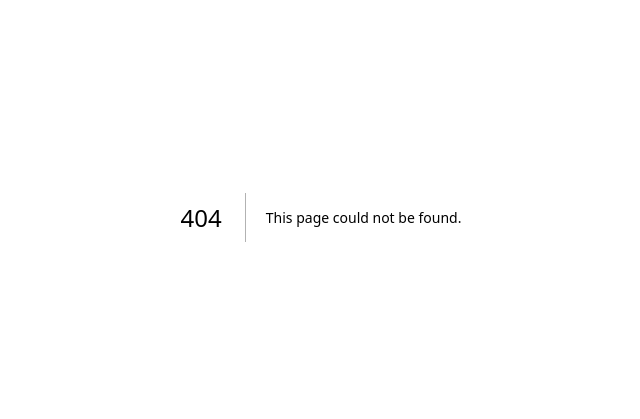
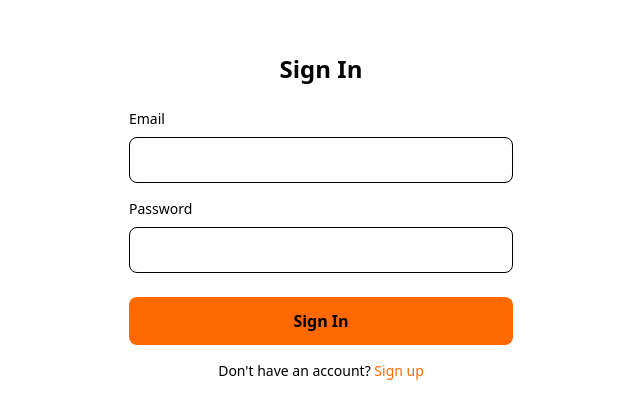
Before and after one commit to krishna020906/news-app, a Next.js app: page /sign-in in a window 1280 px wide. Before the commit this address had no page. Shown: the part 183-602 px from the top of the page, without its empty margins (319-959 px from the left). Built offline with nearby package versions, Linux system fonts and the light colour scheme; no server answers.

Commit message:
added sign-in functionality

```diff
--- /dev/null
+++ b/app/sign-in/page.jsx
@@ -0,0 +1,80 @@
+"use client";
+
+import { useState } from "react";
+import { useRouter } from "next/navigation";
+import { signInWithEmailAndPassword } from "firebase/auth";
+import { auth } from "../firebase/config"; // adjust path if needed
+
+export default function SignInPage() {
+  const router = useRouter();
+
+  const [email, setEmail] = useState("");
+  const [password, setPassword] = useState("");
+  const [loading, setLoading] = useState(false);
+  const [error, setError] = useState("");
+
+  const handleSubmit = async (e) => {
+    e.preventDefault();
+    setError("");
+    setLoading(true);
+
+    try {
+      const userCredential = await signInWithEmailAndPassword(auth, email, password);
+      console.log("User signed in:", userCredential.user);
+      router.push("/");
+    } catch (err) {
+      console.error("Sign in error:", err);
+      // Firebase errors often come as err.code / err.message
+      setError(err?.message || "Failed to sign in");
+    } finally {
+      setLoading(false);
+    }
+  };
+
+  return (
+    <div className="min-h-screen flex items-center justify-center p-6 `bg-[var(--card-bg)]` transition-colors">
+      <div className="card w-full max-w-md p-8 rounded-2xl">
+        <h1 className="card-title text-2xl font-semibold text-center mb-6">Sign In</h1>
+
+        <form onSubmit={handleSubmit} className="flex flex-col space-y-4">
+          <label className="text-sm card-body">
+            Email
+            <input
+              type="email"
+              value={email}
+              onChange={(e) => setEmail(e.target.value)}
+              required
+              className="w-full mt-2 p-3 rounded-lg border `border-[var(--card-border)]` bg-transparent card-body focus:outline-none focus:ring-2 focus:ring-orange-500"
+            />
+          </label>
+
+          <label className="text-sm card-body">
+            Password
+            <input
+              type="password"
+              value={password}
+              onChange={(e) => setPassword(e.target.value)}
+              required
+              minLength={6}
+              className="w-full mt-2 p-3 rounded-lg border `border-[var(--card-border)]` bg-transparent card-body focus:outline-none focus:ring-2 focus:ring-orange-500"
+            />
+          </label>
+
+          {error && <div className="text-red-500 text-sm">{error}</div>}
+
+          <button
+            type="submit"
+            disabled={loading}
+            className="w-full mt-2 p-3 rounded-lg bg-orange-500 `text-[var(--button-text)]` font-semibold hover:opacity-90 transition disabled:opacity-60"
+          >
+            {loading ? "Signing in..." : "Sign In"}
+          </button>
+        </form>
+
+        <p className="text-center card-body text-sm mt-4">
+          Don't have an account? <a href="/sign-up" className="text-orange-500 font-medium">Sign up</a>
+        </p>
+      </div>
+    </div>
+  );
+}
--- a/app/sign-up/page.jsx
+++ b/app/sign-up/page.jsx
@@ -67,7 +67,7 @@ export default function SignUpPage() {
           <button
             type="submit"
             disabled={loading}
-            className="w-full mt-2 p-3 rounded-lg `bg-[var(--button-bg)]` `text-[var(--button-text)]` font-semibold hover:opacity-90 transition disabled:opacity-60"
+            className="w-full mt-2 p-3 rounded-lg bg-orange-500 `text-[var(--button-text)]` font-semibold hover:opacity-90 transition disabled:opacity-60"
           >
             {loading ? "Creating account..." : "Sign Up"}
           </button>
```
